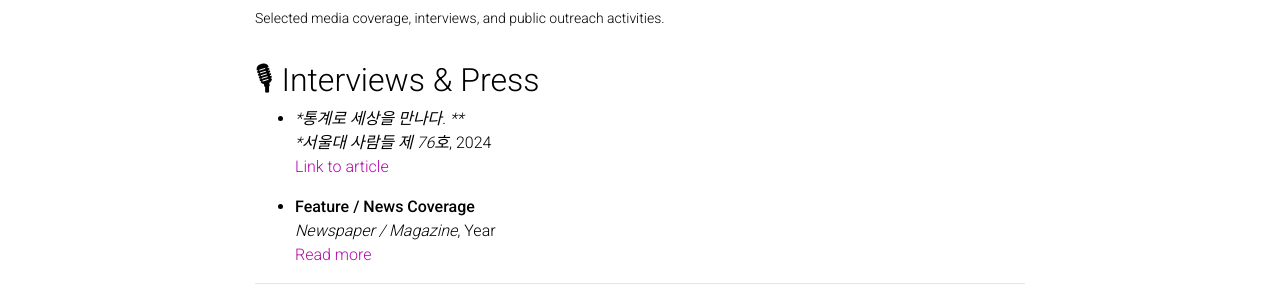
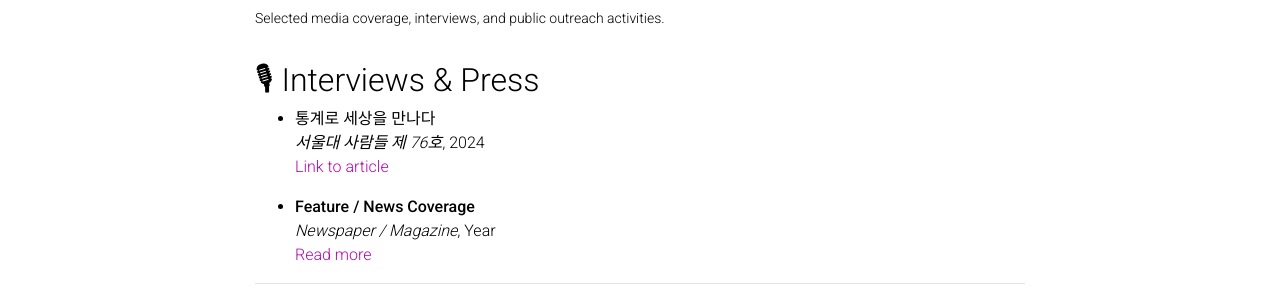
Before and after one commit to wcjang/wcjang.github.io, a Jekyll site: the page built from _pages/media.md, in a window 1280 px wide and 1090 px high. Shown: the part 153-453 px from the top of the window. Built offline with Jekyll 4.4.1, drawn with Linux system fonts in a browser that asks for light colours; comment, search, counter and statistics services are not loaded; a style sheet for code colours, icons or effects is not loaded.

```diff
--- a/_pages/media.md
+++ b/_pages/media.md
@@ -9,7 +9,7 @@ nav_order: 5
 
 ## 🎙 Interviews & Press
 
-- **통계로 세상을 만나다. **
+- **통계로 세상을 만나다**
   *서울대 사람들 제 76호*, 2024
   [Link to article](https://people.snu.ac.kr/page/vol76/kr/05.html)
 
```
